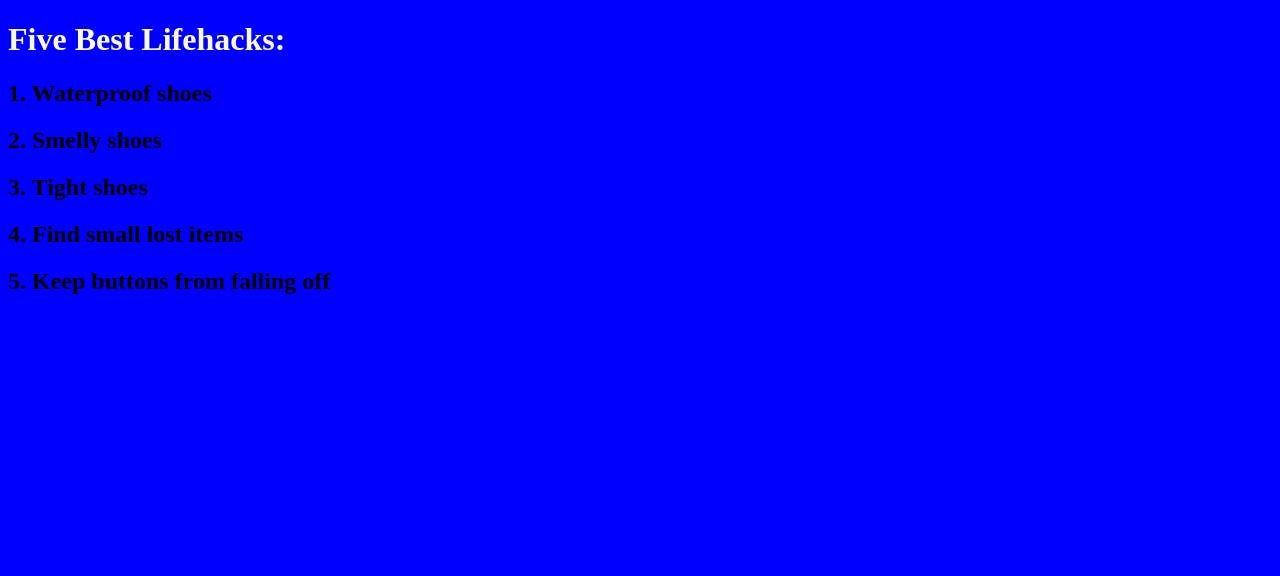
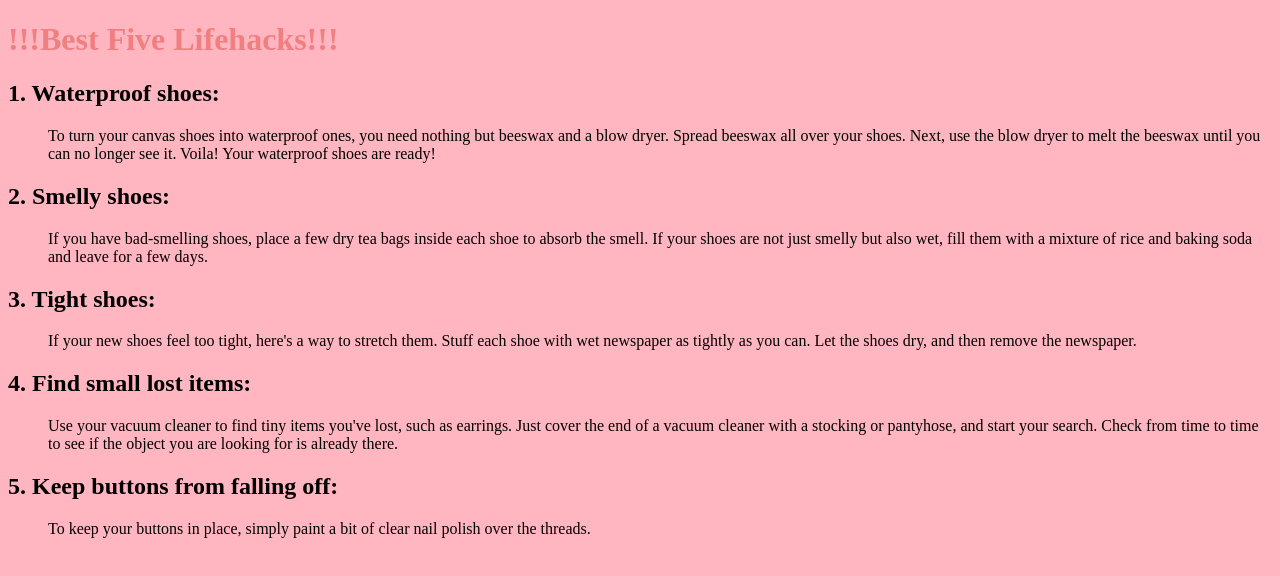
Before and after one commit to iglidhim/iglidhim.github.io, a plain HTML site: page index.html in a window 1280 px wide. Drawn offline with Linux system fonts and the light colour scheme.

Commit message:
3rd commitment

```diff
--- a/index.html
+++ b/index.html
@@ -8,26 +8,26 @@
   <title>Best Lifehacks</title>
 </head>
 <body>
-  <h1> Five Best Lifehacks:</h1>
-    <h2>1. Waterproof shoes</h2>
+  <h1>!!!Best Five Lifehacks!!!</h1>
+    <h2>1. Waterproof shoes:</h2>
     <div>
-
+      <ul>To turn your canvas shoes into waterproof ones, you need nothing but beeswax and a blow dryer. Spread beeswax all over your shoes. Next, use the blow dryer to melt the beeswax until you can no longer see it. Voila! Your waterproof shoes are ready!</ul>
     </div>
-    <h2>2. Smelly shoes</h2>
+    <h2>2. Smelly shoes:</h2>
     <div>
-
+      <ul>If you have bad-smelling shoes, place a few dry tea bags inside each shoe to absorb the smell. If your shoes are not just smelly but also wet, fill them with a mixture of rice and baking soda and leave for a few days.</ul>
     </div>
-    <h2>3. Tight shoes</h2>
+    <h2>3. Tight shoes:</h2>
     <div>
-
+      <ul>If your new shoes feel too tight, here's a way to stretch them. Stuff each shoe with wet newspaper as tightly as you can. Let the shoes dry, and then remove the newspaper.</ul>
     </div>
-    <h2>4. Find small lost items</h2>
+    <h2>4. Find small lost items:</h2>
     <div>
-
+      <ul>Use your vacuum cleaner to find tiny items you've lost, such as earrings. Just cover the end of a vacuum cleaner with a stocking or pantyhose, and start your search. Check from time to time to see if the object you are looking for is already there.</ul>
     </div>
-    <h2>5. Keep buttons from falling off</h2>
+    <h2>5. Keep buttons from falling off:</h2>
     <div>
-
+      <ul>To keep your buttons in place, simply paint a bit of clear nail polish over the threads.</ul>
     </div>
 </body>
 </html>
--- a/styles.css
+++ b/styles.css
@@ -1,7 +1,7 @@
 body {
-    background-color: blue;
+    background-color: #ffb6c1;
   }
 
   h1 {
-    color: lightgoldenrodyellow;
+    color: lightcoral;
   }
```
